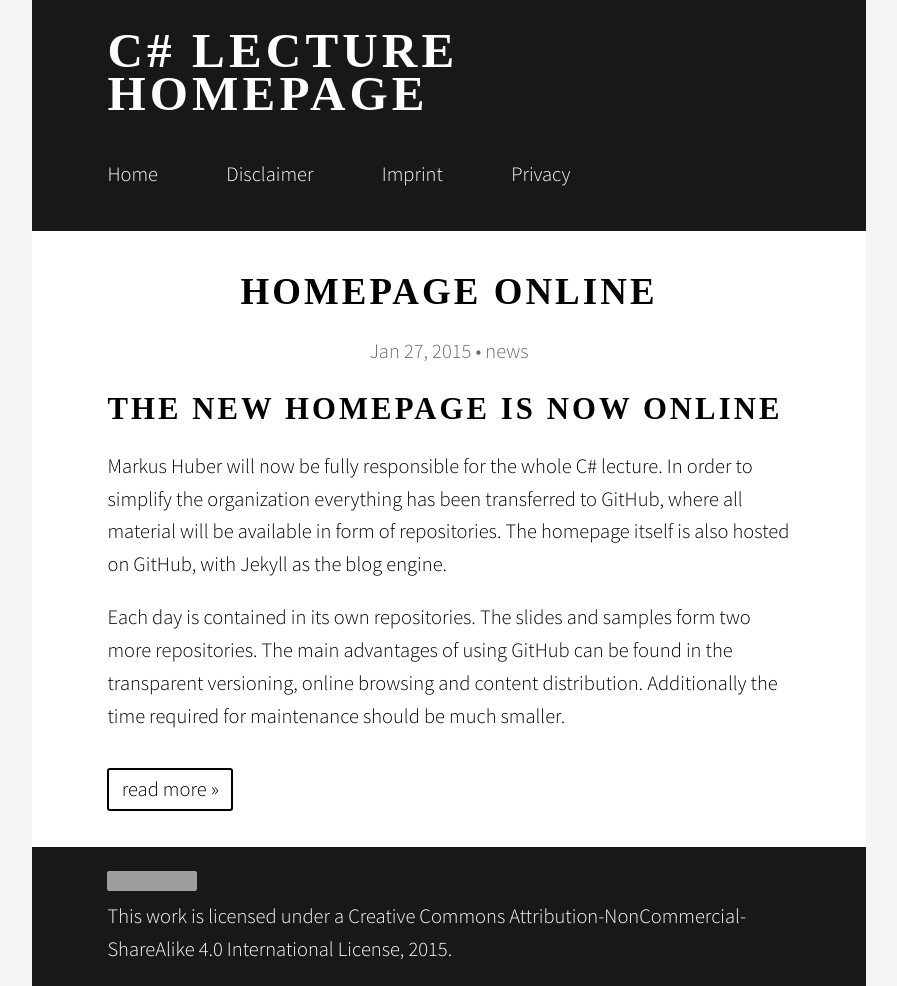
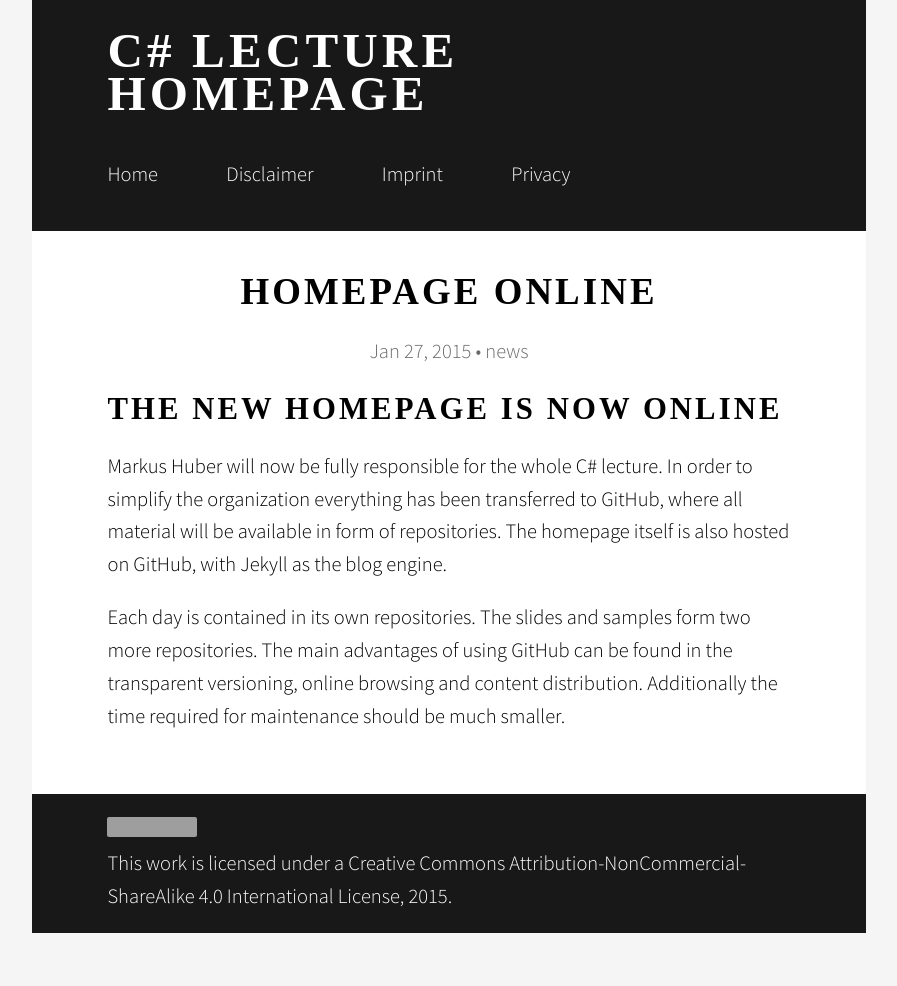
Before and after one commit to CSharpLecture/csharplecture.github.io, a Jekyll site: the page built from index.html, in a window 1280 px wide. Shown: the whole page, without its empty margins (191-1088 px from the left). Built offline with Jekyll 4.4.1, drawn with Linux system fonts in a browser that asks for light colours; nearby versions of some CDN libraries; some web fonts are replaced; the list of posts is cut into pages by our own code; after the commit the page ends 933 px from its top, so only the background shows below that; grey boxes are pictures that could not be loaded.

Commit message:
No more read more

```diff
--- a/index.html
+++ b/index.html
@@ -11,7 +11,7 @@ layout: blank
 {{ page.excerpt }}
       </div>
       <footer>
-        <p><a href="{{ page.url | prepend: site.baseurl }}">{{ site.more }} &raquo;</a></p>
+        <!--<p><a href="{{ page.url | prepend: site.baseurl }}">{{ site.more }} &raquo;</a></p>-->
       </footer>
     </article>
     {% endfor %}
```
